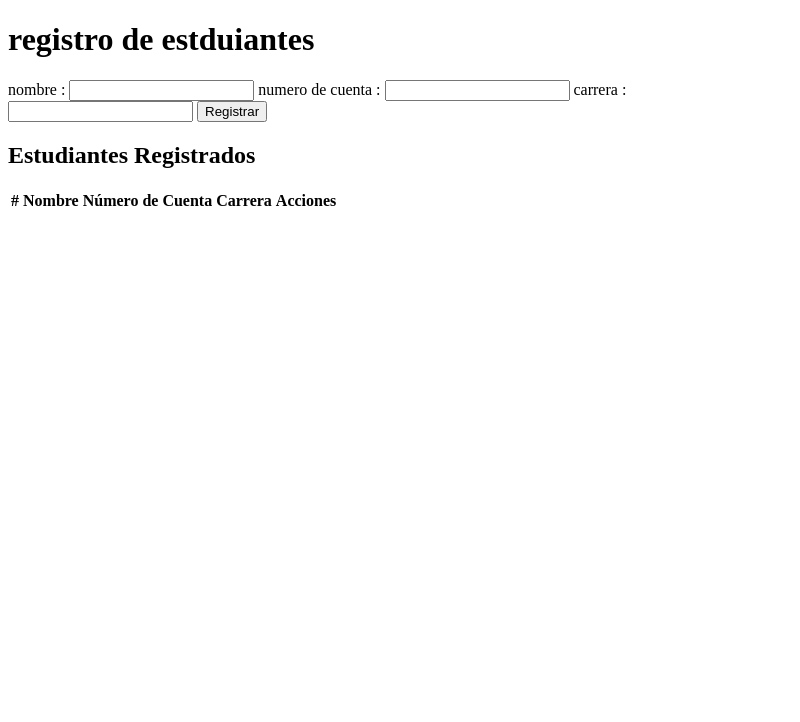
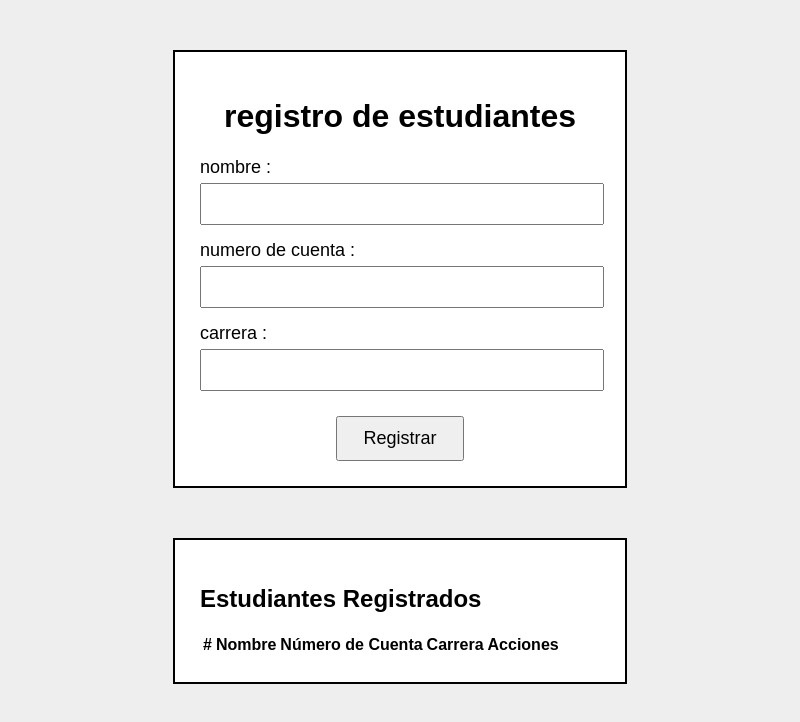
Before and after one commit to Davidsalvaq/TablasDeRegistro, an Electron app: page index.html in a window 800 px wide. Drawn offline with Linux system fonts and the light colour scheme.

Commit message:
archivo final 2

```diff
--- a/index.html
+++ b/index.html
@@ -3,12 +3,12 @@
 <head>
     <meta charset="UTF-8">
     <title>Tablas de Registro</title>
-    <link rel="stylesheet" href="style.css">
+    <link rel="stylesheet" href="styles.css">
 </head>
 <body>
 
     <div class="contenedor">
-        <h1> registro de estduiantes</h1>
+        <h1> registro de estudiantes</h1>
 
         <label> nombre :</label>
         <input type="text" id="nombre">
```
